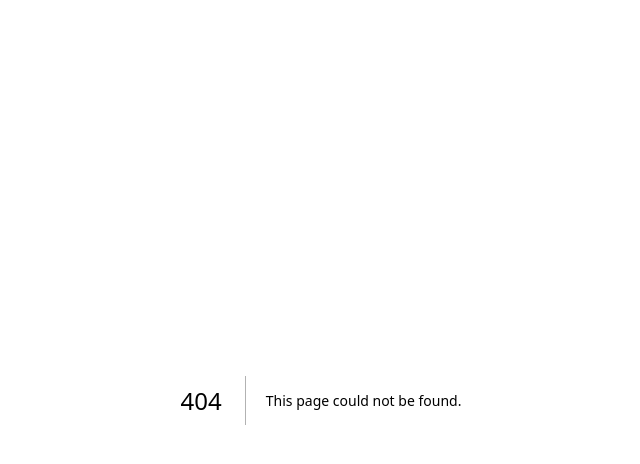
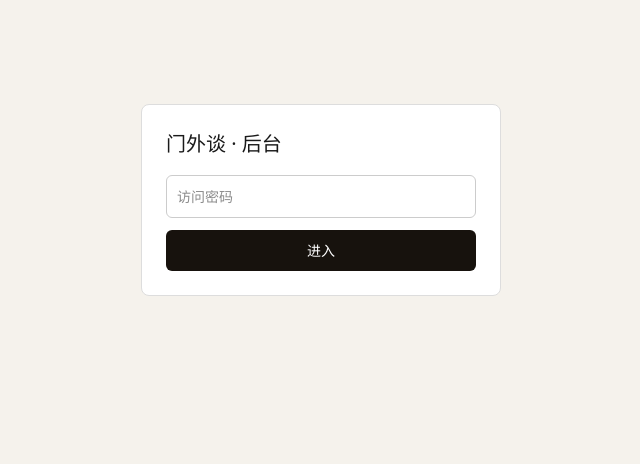
Before and after one commit to fsh114514/menwaitan, a Next.js app: page /admin in a window 1280 px wide. Before the commit this address had no page. Shown: the top 464 px of the page, without its empty margins (319-959 px from the left). Built offline with nearby package versions, Linux system fonts and the light colour scheme.

Commit message:
feat: password-protected admin page to view chat logs

```diff
--- /dev/null
+++ b/app/admin/page.tsx
@@ -0,0 +1,43 @@
+import { readFileSync, existsSync } from "fs";
+import { join } from "path";
+
+export const dynamic = "force-dynamic";
+
+const ADMIN_KEY = "menwaitan2026";
+
+export default async function AdminPage({ searchParams }: { searchParams: Promise<Record<string, string>> }) {
+  const sp = await searchParams;
+  const authed = sp.key === ADMIN_KEY;
+  const logPath = join(process.cwd(), "data", "chats.jsonl");
+  let entries: any[] = [];
+  if (authed && existsSync(logPath)) {
+    entries = readFileSync(logPath, "utf-8").split("\n").filter(Boolean).map(l => { try { return JSON.parse(l); } catch { return null; } }).filter(Boolean);
+  }
+  return (
+    <div style={{ fontFamily: "system-ui", background: "#f5f2ec", minHeight: "100vh", padding: 24 }}>
+      {!authed ? (
+        <div style={{ maxWidth: 360, margin: "80px auto", background: "#fff", border: "1px solid #ddd", borderRadius: 8, padding: 24 }}>
+          <h1 style={{ fontSize: 20, margin: "0 0 16px" }}>门外谈 · 后台</h1>
+          <form method="get">
+            <input name="key" type="password" placeholder="访问密码" style={{ width: "100%", boxSizing: "border-box", padding: 10, fontSize: 14, border: "1px solid #ccc", borderRadius: 6 }} />
+            <button style={{ width: "100%", marginTop: 12, padding: 10, background: "#17120d", color: "#fff", border: 0, borderRadius: 6, fontSize: 14, cursor: "pointer" }}>进入</button>
+          </form>
+        </div>
+      ) : (
+        <div style={{ maxWidth: 900, margin: "0 auto" }}>
+          <h1 style={{ fontSize: 20 }}>门外谈 · 聊天记录（{entries.length} 条）</h1>
+          {entries.length === 0 ? <p style={{ color: "#888" }}>暂无记录</p> : entries.slice().reverse().map((e, i) => (
+            <div key={i} style={{ background: "#fff", border: "1px solid #ddd", borderRadius: 8, padding: 14, marginBottom: 12 }}>
+              <div style={{ color: "#888", fontSize: 12, marginBottom: 8 }}>{e.ts} · {e.mode} · {(e.characters || []).join(" / ")}</div>
+              {(e.messages || []).map((m: any, j: number) => (
+                <div key={j} style={{ marginTop: 5, fontSize: 14, lineHeight: 1.6 }}>
+                  <b style={{ color: "#c8102e" }}>[{m.who || m.role}]</b> {String(m.content || "").slice(0, 300)}
+                </div>
+              ))}
+            </div>
+          ))}
+        </div>
+      )}
+    </div>
+  );
+}
```
